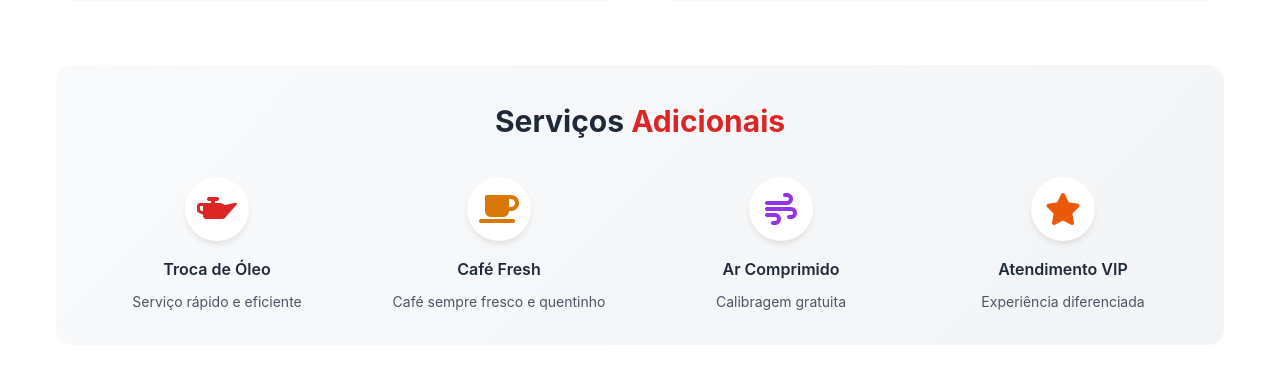
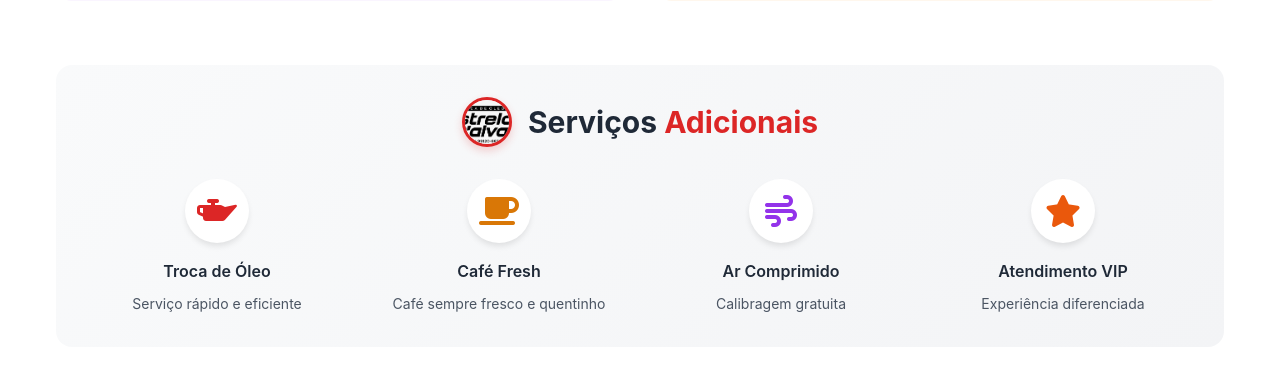
Before and after one commit to F2nn1K/site_posto_RR, a PHP site: page / in a window 1280 px wide. Shown: the part 2939-3326 px from the top of the page. Run offline with PHP 8.4, Linux system fonts and the light colour scheme; some libraries are stand-ins or nearby versions.

Commit message:
Adiciona imagem bolota.jpeg na seção Serviços Adicionais

```diff
--- a/index.html
+++ b/index.html
@@ -258,7 +258,10 @@
             </div>
 
             <div class="servicos-adicionais">
-                <h3>Serviços <span class="highlight">Adicionais</span></h3>
+                <div class="servicos-header">
+                    <img src="bolota.jpeg" alt="Bolota" class="bolota-icon">
+                    <h3>Serviços <span class="highlight">Adicionais</span></h3>
+                </div>
                 <div class="servicos-extras">
                     <div class="servico-extra">
                         <div class="extra-icon red">
--- a/style.css
+++ b/style.css
@@ -669,11 +669,28 @@ body {
     padding: 2rem;
 }
 
+.servicos-header {
+    display: flex;
+    align-items: center;
+    justify-content: center;
+    gap: 1rem;
+    margin-bottom: 2rem;
+}
+
+.bolota-icon {
+    width: 50px;
+    height: 50px;
+    object-fit: cover;
+    border-radius: 50%;
+    border: 3px solid #dc2626;
+    box-shadow: 0 4px 8px rgba(220, 38, 38, 0.2);
+}
+
 .servicos-adicionais h3 {
     font-size: 1.875rem;
     font-weight: bold;
     color: #1f2937;
-    margin-bottom: 2rem;
+    margin: 0;
     text-align: center;
 }
 
```
Also changed, not shown: bolota.jpeg (added).
